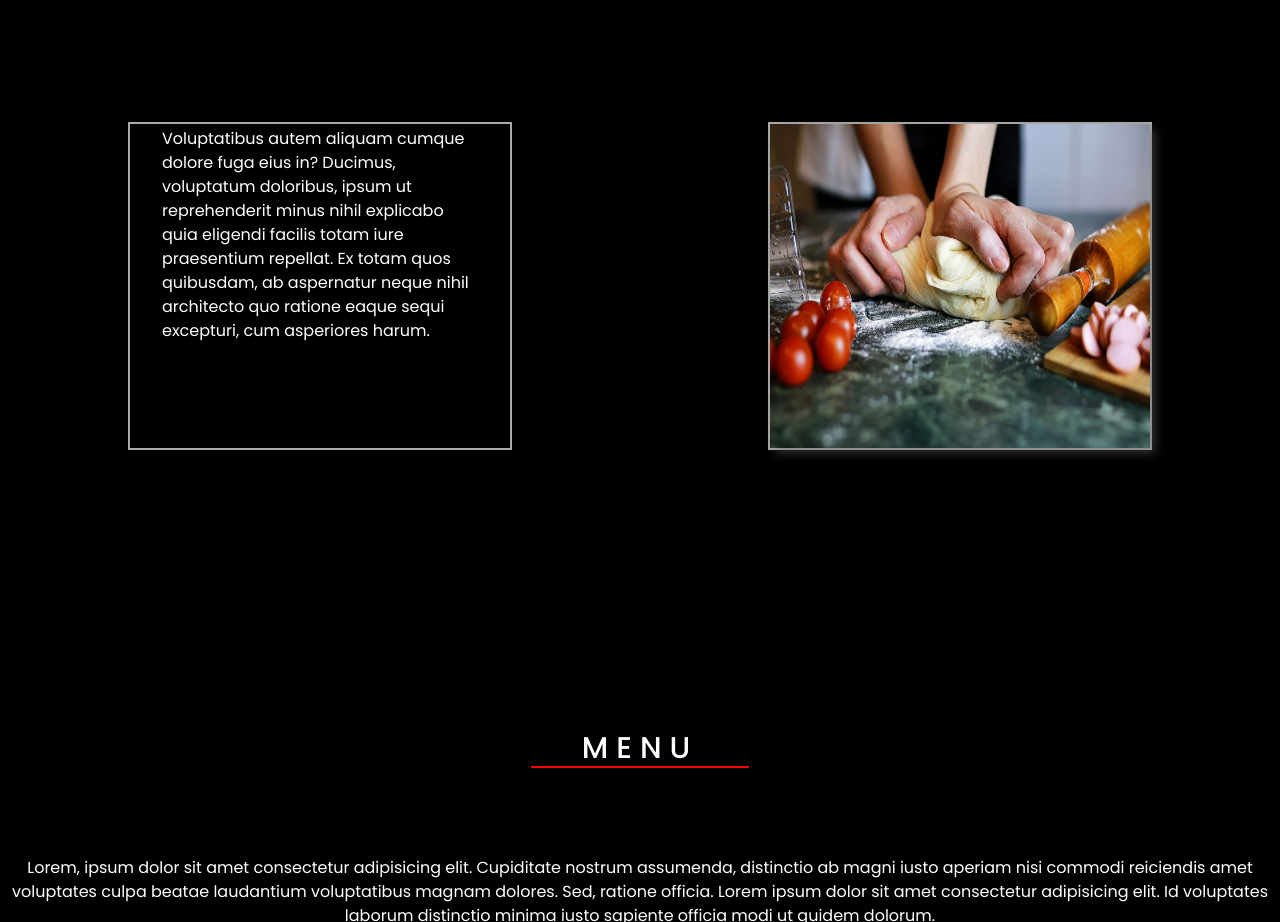
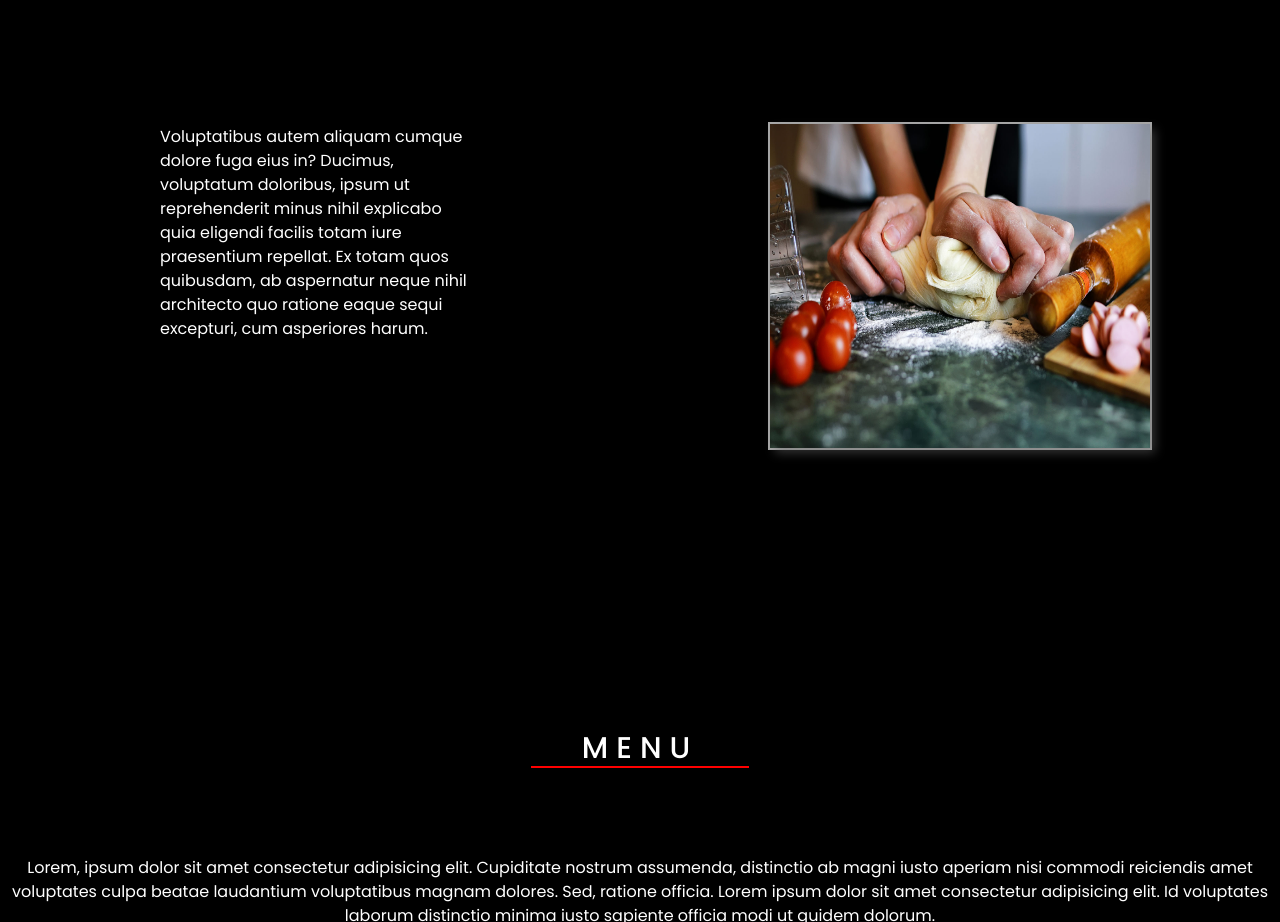
Before and after one commit to vishalbhoyar24/acciojobproject4, a plain HTML site: page index.html in a window 1280 px wide. Shown: the part 780-1702 px from the top of the page. Drawn offline with nearby package versions, Linux system fonts and the light colour scheme.

Commit message:
Update style.css

```diff
--- a/style.css
+++ b/style.css
@@ -176,7 +176,7 @@ i:hover{
 }
 
 .about-us .left{
-    border: 2px solid #aaa;
+/*     border: 2px solid #aaa; */
    width: 30%;
    margin-bottom: 8rem;
 }
```
